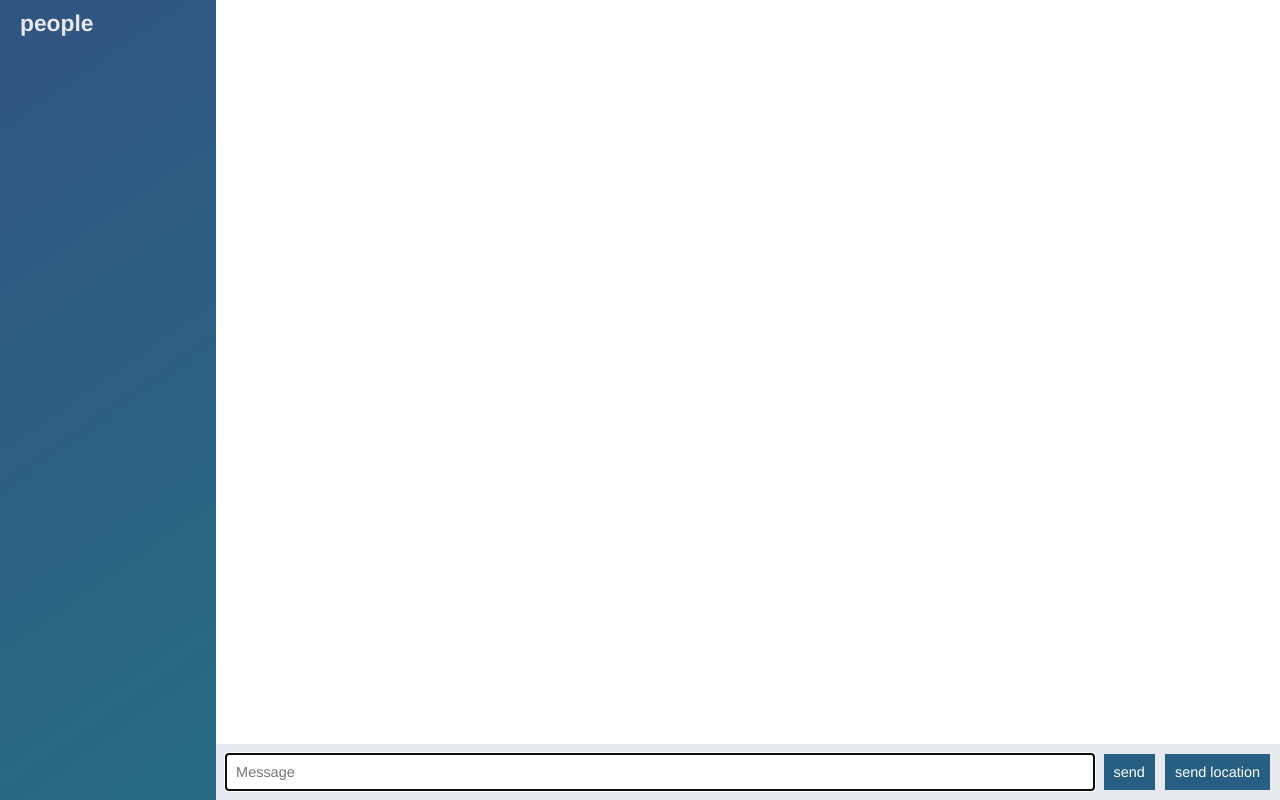
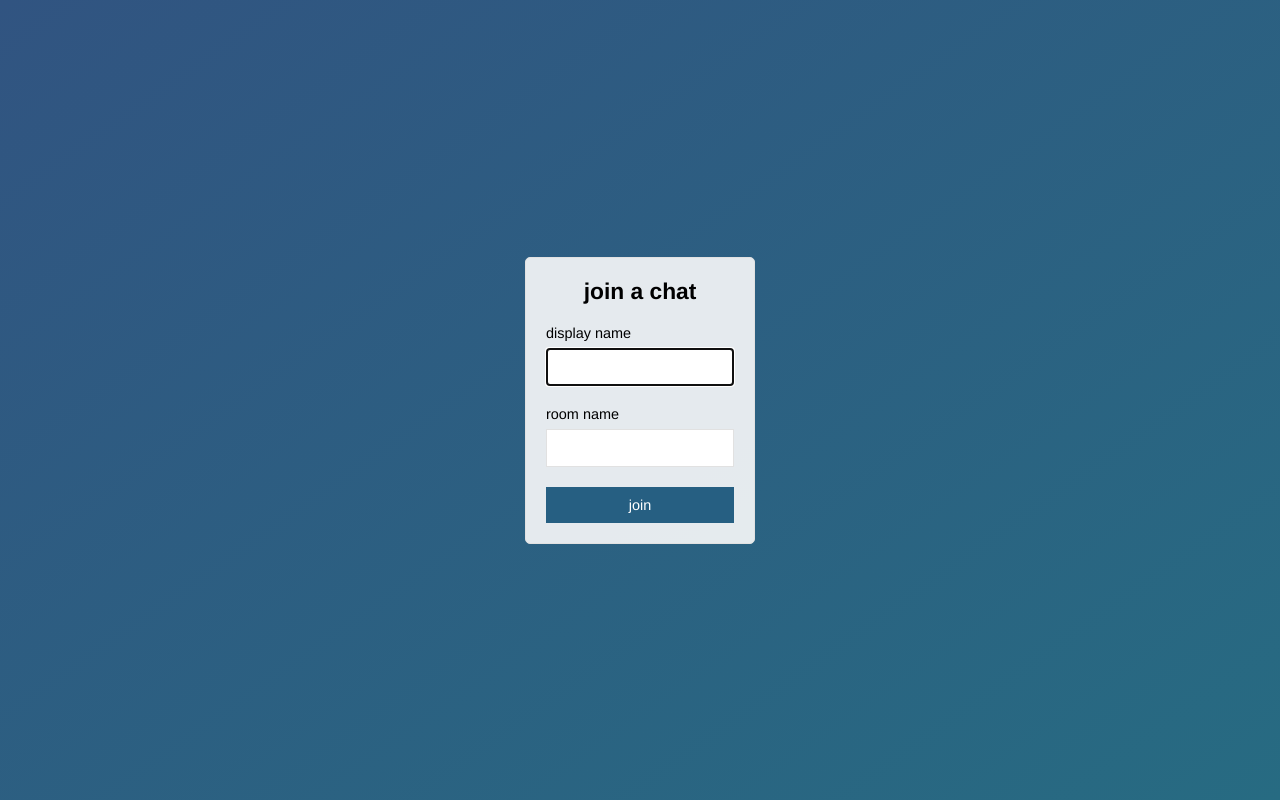
Before and after one commit to fireball2016/node-chat-app, a website: page public/index.html in a window 1280 px wide. Drawn offline with nearby package versions, Linux system fonts and the light colour scheme; no server answers.

Commit message:
join page added

```diff
--- a/public/index.html
+++ b/public/index.html
@@ -1,60 +1,31 @@
 <!DOCTYPE html>
-<html lang="en">
+
+<html>
 <head>
   <meta charset="UTF-8">
   <meta name="viewport" content="width=device-width, initial-scale=1.0">
   <meta http-equiv="X-UA-Compatible" content="ie=edge">
-  <title>Chat App</title>
+  <title>Join | ChatApp</title>
   <link rel="stylesheet" href="/css/styles.css">
 </head>
-<body class="chat">
-
-  <div class="chat__sidebar">
-    <h3>people</h3>
-    <div id="users"></div>
+<body class="centered-form">
+  <div class="centered-form__form">
+    <form action="/chat.html">
+      <div class="form-field">
+        <h3>join a chat</h3>
+      </div>
+      <div class="form-field">
+        <label>display name</label>
+        <input type="text" name="name" autofocus/>
+      </div>
+      <div class="form-field">
+        <label>room name</label>
+        <input type="text" name="room">
+      </div>
+      <div class="form-field">
+        <button>join</button>
+      </div>
+    </form>
   </div>
-
-<div class="chat__main">
-  <ol id="messages" class="chat__messages"></ol>
-
-  <div class="chat__footer">
-    <form id="message-form">
-      <input name="message" type="text" placeholder="Message" autofocus autocomplete="off"/ >
-      <button>send</button>
-    </form>
-    <button id="send-location">send location</button>
-  </div>
-
-</div>
-
-<script id="message-template" type="text/template">
-  <li class="message">
-    <div class="message__title">
-      <h4>{{from}}</h4>
-      <span>{{createdAt}}</span>
-    </div>
-    <div class="message__body">
-      <p>{{text}}</p>
-    </div>
-  </li>
-</script>
-
-<script id="location-message-template" type="text/template">
-  <li class="message">
-    <div class="message__title">
-      <h4>{{from}}</h4>
-      <span>{{createdAt}}</span>
-    </div>
-    <div class="message__body">
-      <p><a href="{{url}}" target="_blank">my current location</a></p>
-    </div>
-  </li>
-</script>
-
-  <script src="/socket.io/socket.io.js"></script>
-  <script src="/js/libs/jquery-3.2.1.min.js"></script>
-  <script src="/js/libs/moment.js"></script>
-  <script src="/js/libs/mustache.js"></script>
-  <script src="/js/index.js"></script>
 </body>
 </html>
```
Also changed, not shown: public/chat.html (added, +60 -0 lines), public/js/chat.js (renamed from public/js/index.js).
